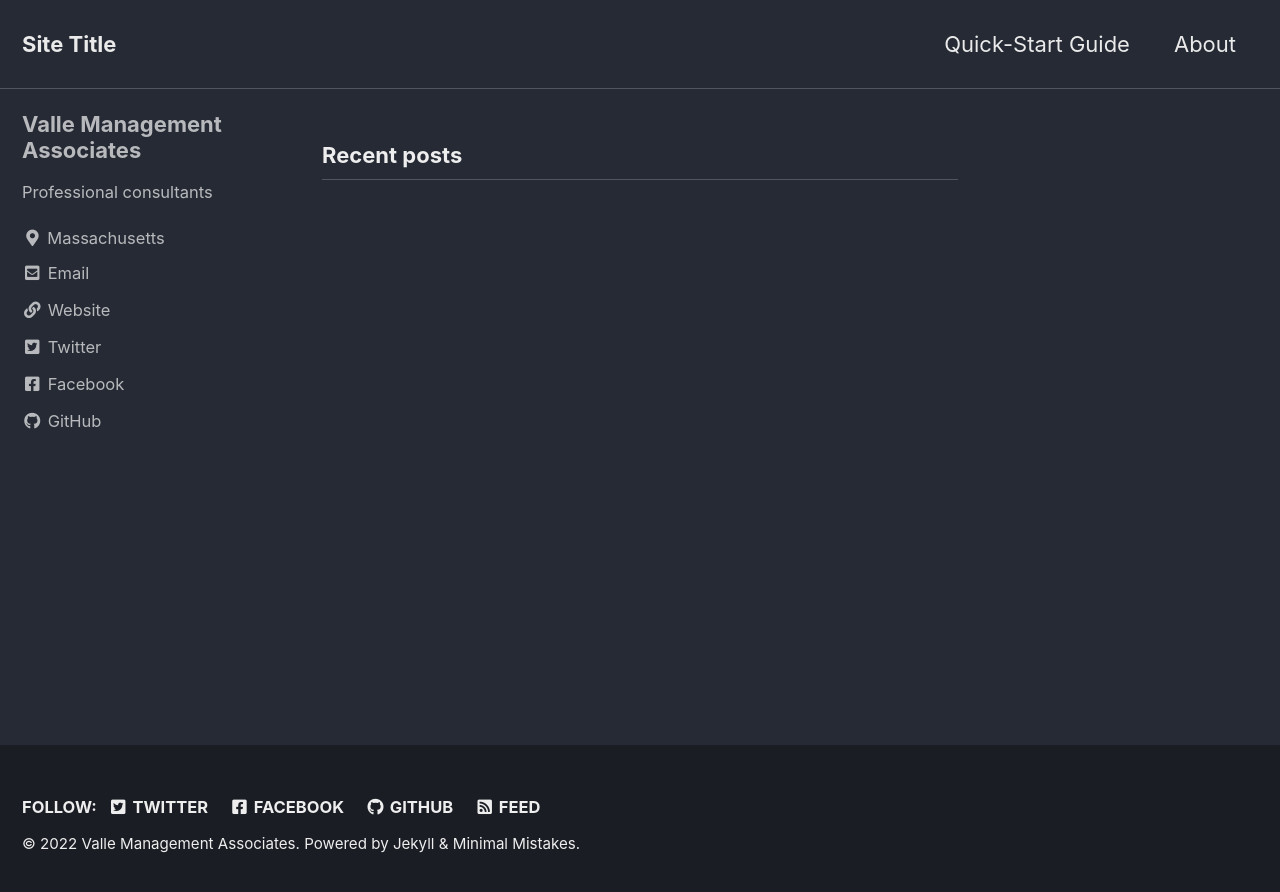
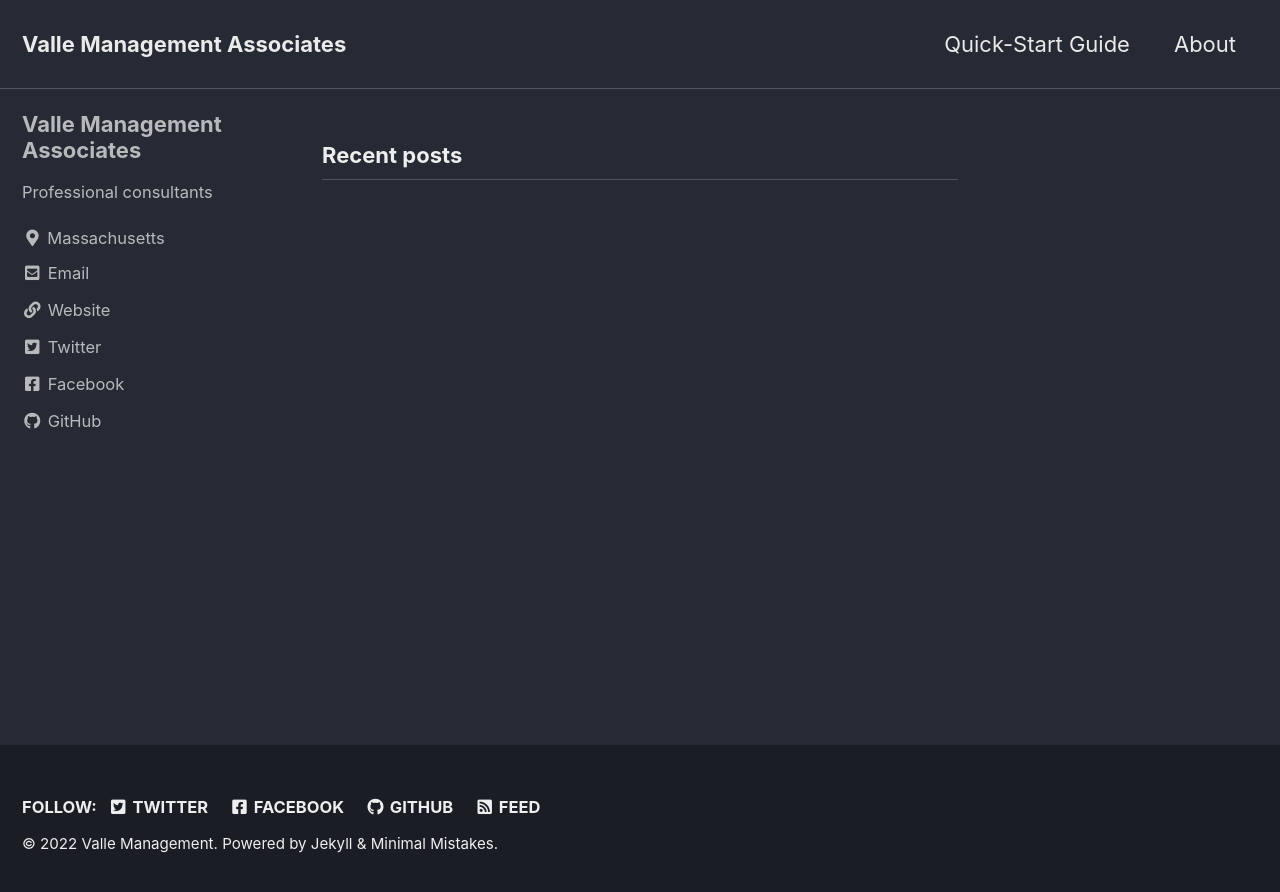
Before and after one commit to ghi-admin/vma-site, a Jekyll site: the page built from index.html, in a window 1280 px wide. Shown: the top 892 px of the page. Built offline with Jekyll 4.4.1, drawn with Linux system fonts in a browser that asks for light colours; cached includes are drawn as plain includes; the list of posts is cut into pages by our own code.

Commit message:
Update _config.yml

```diff
--- a/_config.yml
+++ b/_config.yml
@@ -16,10 +16,10 @@ minimal_mistakes_skin    : "dark" # "air", "aqua", "contrast", "dark", "dirt", "
 
 # Site Settings
 locale                   : "en-US"
-title                    : "Site Title"
+title                    : "Valle Management Associates"
 title_separator          : "-"
 subtitle                 : # site tagline that appears below site title in masthead
-name                     : "Valle Management Associates"
+name                     : "Valle Management"
 description              : "With 40 years of professional consulting for planning, implementing, and execution of mental health and substance abuse programs in the civilian and criminal venues, we can help you start or umodernize your program."
 url                      : "https://vma.care" # the base hostname & protocol for your site e.g. "https://mmistakes.github.io"
 baseurl                  : # the subpath of your site, e.g. "/blog"
```
